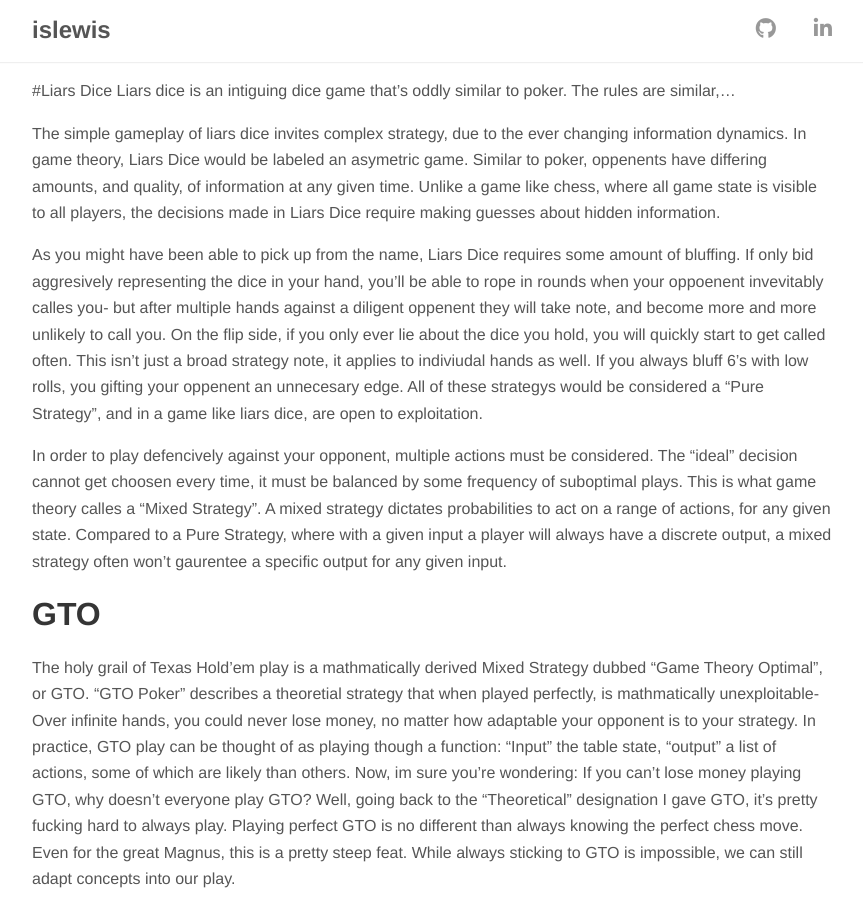
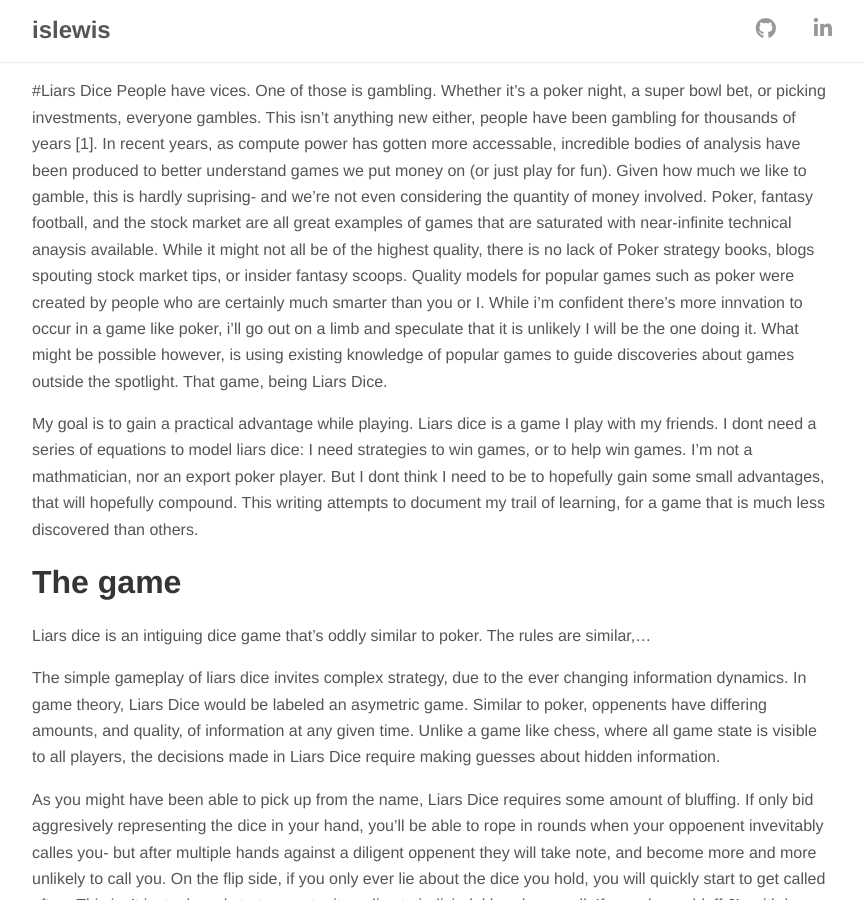
Before and after one commit to islewis/islewis.github.io, a Jekyll site: the page built from drafts/dice.md, in a window 1280 px wide and 900 px high. Shown: the whole window, without its empty margins (208-1071 px from the left). Built offline with Jekyll 4.4.1, drawn with Linux system fonts in a browser that asks for light colours; nearby versions of some CDN libraries; our own code applies the rules of GitHub Pages for plain Markdown files; some of the changed text lies outside the part shown.

Commit message:
Add intro

```diff
--- a/drafts/dice.md
+++ b/drafts/dice.md
@@ -1,4 +1,10 @@
 #Liars Dice
+People have vices. One of those is gambling. Whether it's a poker night, a super bowl bet, or picking investments, everyone gambles. This isn't anything new either, people have been gambling for thousands of years [1]. In recent years, as compute power has gotten more accessable, incredible bodies of analysis have been produced to better understand games we put money on (or just play for fun). Given how much we like to gamble, this is hardly suprising- and we're not even considering the quantity of money involved. Poker, fantasy football, and the stock market are all great examples of games that are saturated with near-infinite technical anaysis available. While it might not all be of the highest quality, there is no lack of Poker strategy books, blogs spouting stock market tips, or insider fantasy scoops. Quality models for popular games such as poker were created by people who are certainly much smarter than you or I. While i'm confident there's more innvation to occur in a game like poker, i'll go out on a limb and speculate that it is unlikely I will be the one doing it. What might be possible however, is using existing knowledge of popular games to guide discoveries about games outside the spotlight. That game, being Liars Dice.
+
+My goal is to gain a practical advantage while playing. Liars dice is a game I play with my friends. I dont need a series of equations to model liars dice: I need strategies to win games, or to help win games. I'm not a mathmatician, nor an export poker player. But I dont think I need to be to hopefully gain some small advantages, that will hopefully compound. This writing attempts to document my trail of learning, for a game that is much less discovered than others.
+
+# The game
+
 Liars dice is an intiguing dice game that's oddly similar to poker. The rules are similar,...
 
 The simple gameplay of liars dice invites complex strategy, due to the ever changing information dynamics. In game theory, Liars Dice would be labeled an asymetric game. Similar to poker, oppenents have differing amounts, and quality, of information at any given time. Unlike a game like chess, where all game state is visible to all players, the decisions made in Liars Dice require making guesses about hidden information.
@@ -25,3 +31,6 @@ While a traditional game of liars dice consists of two players playing multiple
 I lucked out here: someone else has already done it! THNG has an amazing blog post where he calculates the Equilibrium strategies for a 1v1 game, as well as 2v1 and 1v2. We can see the outputs below.
 
 But what about the rest of the minigames? 3v1? 5v2? 6v2? As the dice count grow, the computational complexity needed to calculate the equilibrium grows exponentially. Even in a game as low as 2v1, we still are reaching the upper limit of what is amateurly calculatable, and we need to move into techniques that approximate the equilibrium strategy.
+
+
+[1] https://en.wikipedia.org/wiki/Gambling#History
```
